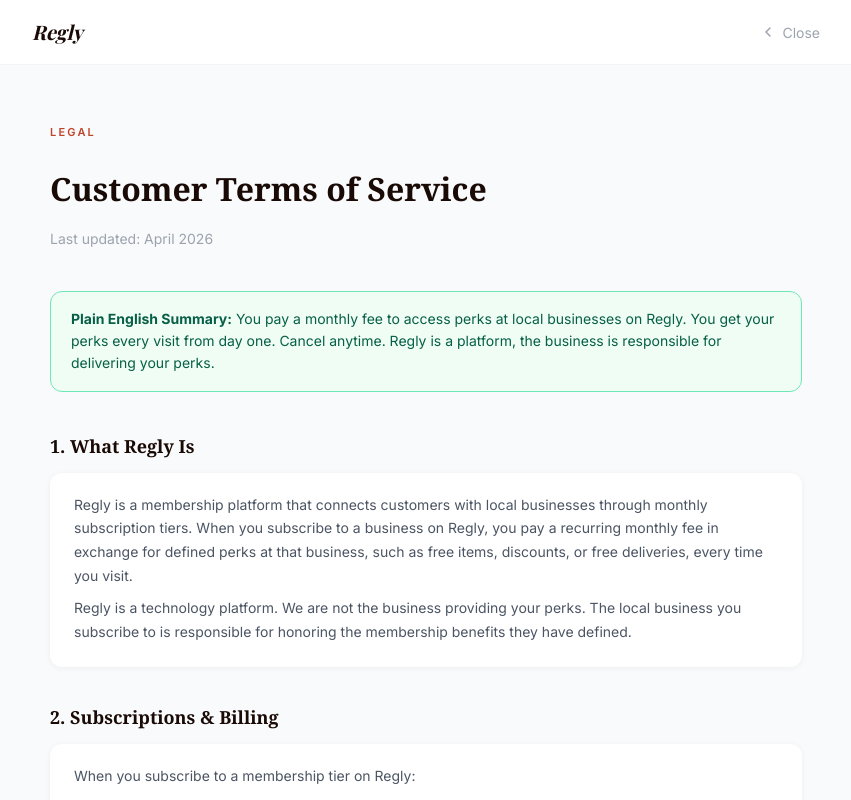
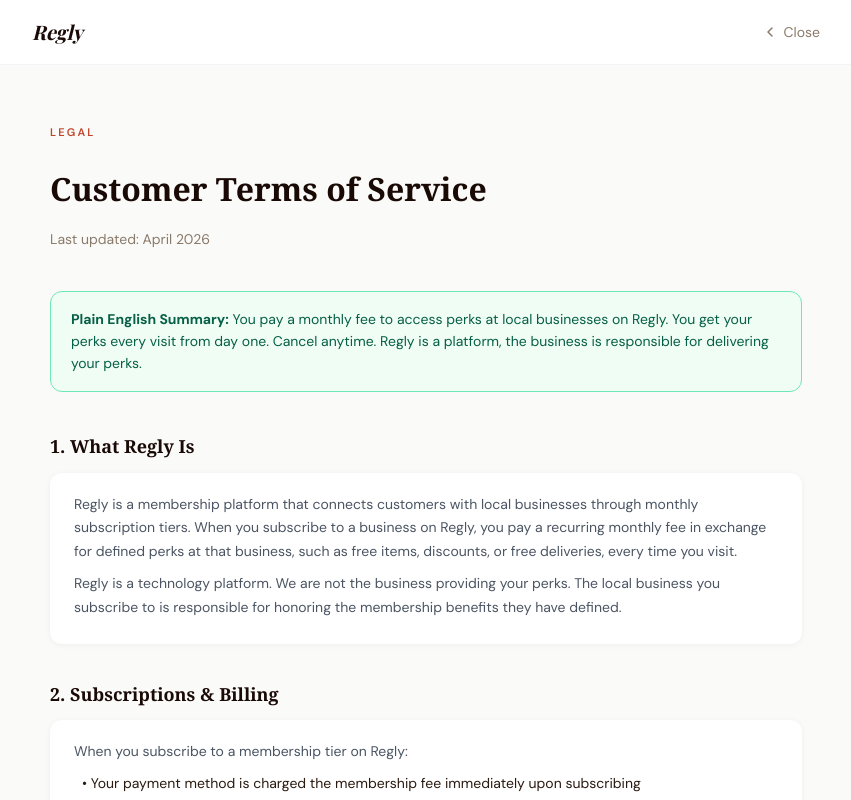
Before and after one commit to getregly/Regly2, a Next.js app: page /terms in a window 1280 px wide. Shown: the top 800 px of the page, without its empty margins (214-1065 px from the left). Built offline with nearby package versions, Linux system fonts and the light colour scheme; a web font is replaced by a local one.

Commit message:
Update terms.js

```diff
--- a/src/pages/terms.js
+++ b/src/pages/terms.js
@@ -4,7 +4,7 @@ export default function Terms() {
   const router = useRouter()
 
   return (
-    <div style={{minHeight:'100vh', background:'#F9FAFB', fontFamily:"'Inter', system-ui, sans-serif"}}>
+    <div style={{minHeight:'100vh', background:'#FAFAF8', fontFamily:"'DM Sans', system-ui, sans-serif"}}>
       <style>{`@import url('https://fonts.googleapis.com/css2?family=Inter:wght@300;400;500;600;700&family=Playfair+Display:wght@700&display=swap'); *{box-sizing:border-box;}`}</style>
 
       <nav style={{background:'white', borderBottom:'1px solid #F3F4F6', padding:'0 24px'}}>
@@ -14,7 +14,7 @@ export default function Terms() {
             <span style={{fontFamily:"'Playfair Display',Georgia,serif",fontWeight:700,fontStyle:"italic",fontSize:"inherit",letterSpacing:"-0.01em"}}>Regly</span>
           </button>
           <button onClick={() => window.close()}
-            style={{display:'flex', alignItems:'center', gap:6, color:'#9CA3AF', background:'none', border:'none', cursor:'pointer', fontSize:14, fontFamily:'inherit'}}>
+            style={{display:'flex', alignItems:'center', gap:6, color:'#8A7A6A', background:'none', border:'none', cursor:'pointer', fontSize:14, fontFamily:'inherit'}}>
             <svg width="16" height="16" viewBox="0 0 16 16" fill="none">
               <path d="M10 12L6 8L10 4" stroke="currentColor" strokeWidth="1.5" strokeLinecap="round" strokeLinejoin="round"/>
             </svg>
@@ -27,7 +27,7 @@ export default function Terms() {
         <div style={{marginBottom:40}}>
           <p style={{fontSize:11, letterSpacing:'0.2em', textTransform:'uppercase', fontWeight:600, color:'#C0442B', marginBottom:8}}>Legal</p>
           <h1 style={{fontFamily:'Georgia, serif', fontSize:32, fontWeight:700, color:'#1A0A06', marginBottom:8}}>Customer Terms of Service</h1>
-          <p style={{color:'#9CA3AF', fontSize:14}}>Last updated: April 2026</p>
+          <p style={{color:'#8A7A6A', fontSize:14}}>Last updated: April 2026</p>
         </div>
 
         <div style={{background:'#F0FDF4', border:'1px solid #6EE7B7', borderRadius:12, padding:'16px 20px', marginBottom:40}}>
@@ -122,7 +122,7 @@ getregly.com`
               {section.body.split('\n').map((line, i) => (
                 <p key={i} style={{
                   fontSize:14,
-                  color: line.startsWith('•') ? '#374151' : '#4B5563',
+                  color: line.startsWith('•') ? '#2A1A10' : '#4B5563',
                   lineHeight:1.7,
                   margin: line === '' ? '0 0 8px' : '0 0 4px',
                   paddingLeft: line.startsWith('•') ? 8 : 0,
@@ -135,7 +135,7 @@ getregly.com`
         ))}
 
         <div style={{marginBottom:32, padding:'20px 24px', background:'white', borderRadius:12, boxShadow:'0 1px 6px rgba(0,0,0,0.05)'}}>
-          <p style={{fontSize:13, color:'#9CA3AF', margin:0}}>
+          <p style={{fontSize:13, color:'#8A7A6A', margin:0}}>
             Are you a business owner?{' '}
             <a href="/merchant-terms" target="_blank" style={{color:'#C0442B', fontWeight:500, textDecoration:'none'}}>
               View the Merchant Agreement
@@ -144,7 +144,7 @@ getregly.com`
         </div>
 
         <div style={{textAlign:'center', paddingTop:32, borderTop:'1px solid #F3F4F6'}}>
-          <p style={{color:'#9CA3AF', fontSize:13}}>Questions? Email us at <span style={{color:'#C0442B'}}>getregly@gmail.com</span></p>
+          <p style={{color:'#8A7A6A', fontSize:13}}>Questions? Email us at <span style={{color:'#C0442B'}}>getregly@gmail.com</span></p>
           <button onClick={() => router.push('/auth?role=customer')}
             style={{marginTop:16, padding:'12px 32px', background:'#1A0A06', color:'white', border:'none', borderRadius:10, fontSize:14, fontWeight:600, cursor:'pointer', fontFamily:'inherit'}}>
             Browse Memberships
```
